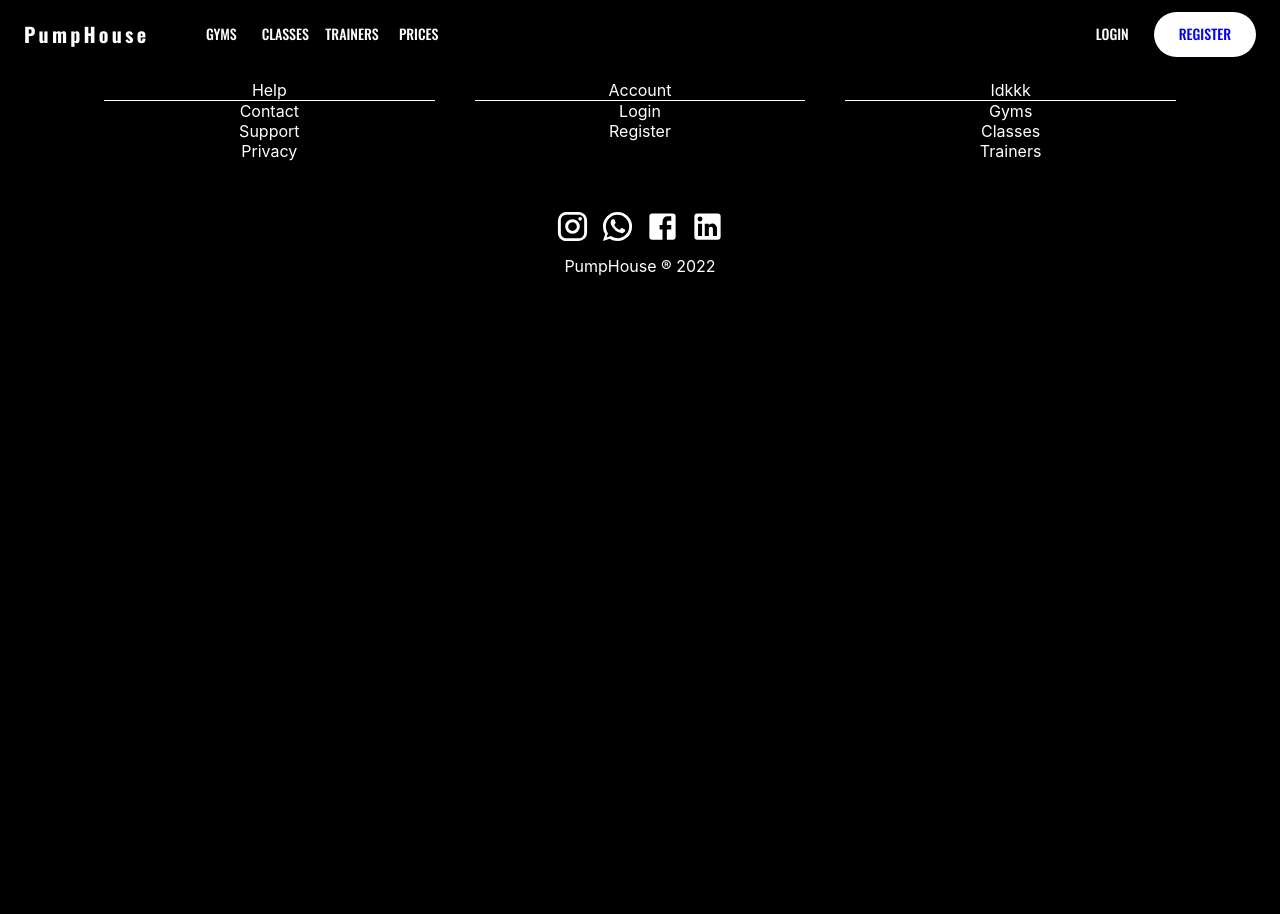
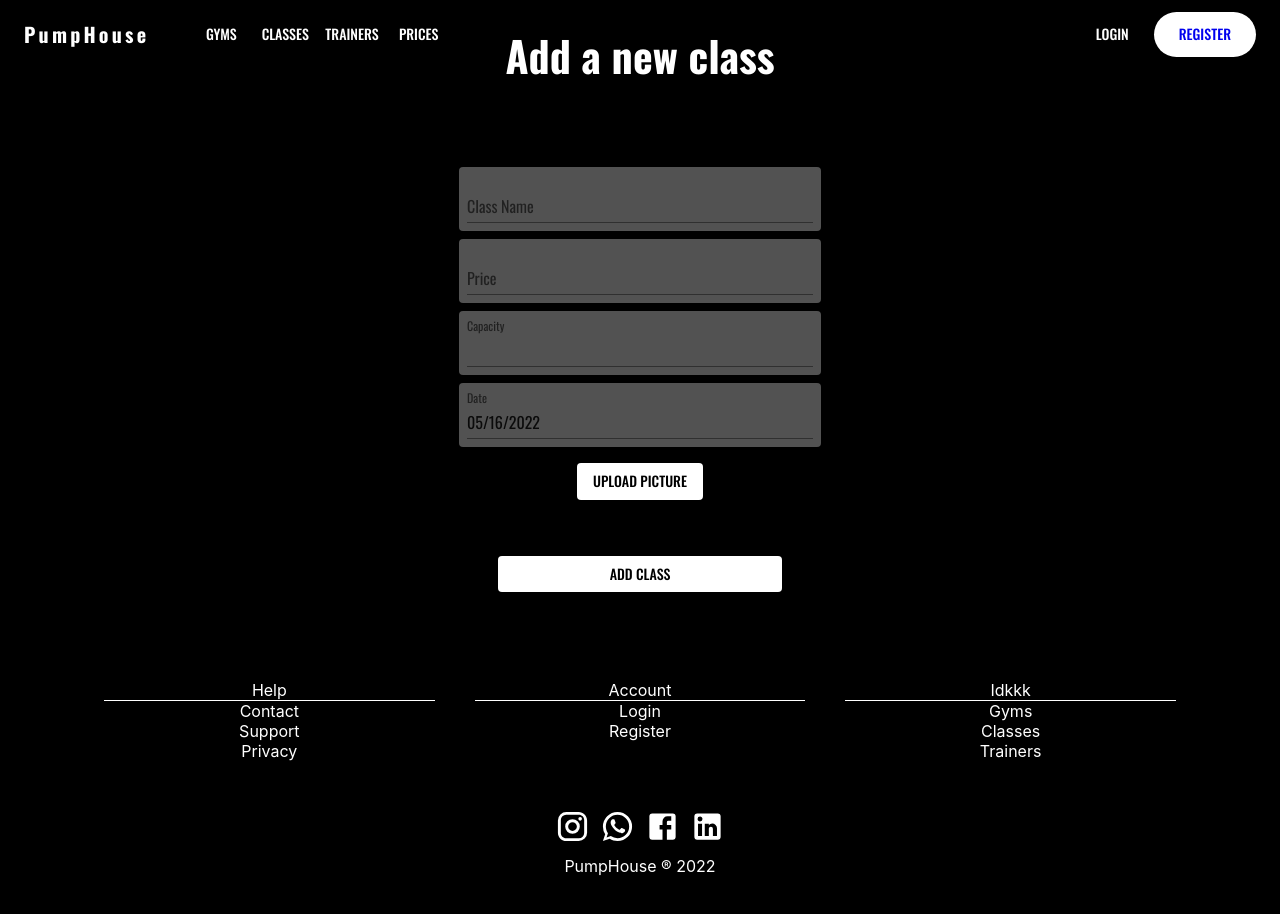
Before and after one commit to laurovicimihaela/PumpHouse, a React (Create React App) app in the folder front-end/: page /addclass in a window 1280 px wide. Shown: the top 914 px of the page. Before the commit the page ends 800 px from the top, so only its background shows below. Built offline with nearby package versions, Linux system fonts and the light colour scheme.

Commit message:
Add Class page

```diff
--- a/front-end/package.json
+++ b/front-end/package.json
@@ -7,9 +7,11 @@
     "@emotion/styled": "^11.8.1",
     "@mui/icons-material": "^5.6.2",
     "@mui/material": "^5.7.0",
+    "@mui/x-date-pickers": "^5.0.0-alpha.4",
     "@testing-library/jest-dom": "^5.16.4",
     "@testing-library/react": "^13.2.0",
     "@testing-library/user-event": "^13.5.0",
+    "date-fns": "^2.28.0",
     "react": "^18.1.0",
     "react-dom": "^18.1.0",
     "react-router-dom": "^6.3.0",
--- a/front-end/src/App.js
+++ b/front-end/src/App.js
@@ -8,6 +8,7 @@ import Prices from "./pages/Prices";
 import Gyms from "./pages/Gyms";
 import MainPage from "./pages/MainPage";
 import AddGym from "./pages/AddGym";
+import AddClass from "./pages/AddClass";
 
 function App() {
   return (
@@ -22,6 +23,7 @@ function App() {
           <Route path="/prices" element={<Prices />} />
           <Route path="/gyms" element={<Gyms />} />
           <Route path="/addgym" element={<AddGym />} />
+          <Route path="/addclass" element={<AddClass />} />
         </Routes>
       </Layout>
     </BrowserRouter>
--- /dev/null
+++ b/front-end/src/components/AddingClasses/AddClass.js
@@ -0,0 +1,98 @@
+import * as React from 'react';
+import { styled } from '@mui/material/styles';
+import Box from '@mui/material/Box';
+import Paper from '@mui/material/Paper';
+import Grid from '@mui/material/Grid';
+import { TextField } from '@mui/material';
+import Button from '@mui/material/Button';
+import Typography from '@mui/material/Typography';
+import { AdapterDateFns } from '@mui/x-date-pickers/AdapterDateFns';
+import { LocalizationProvider } from '@mui/x-date-pickers/LocalizationProvider';
+import { DatePicker } from '@mui/x-date-pickers/DatePicker';
+
+const Item = styled(Paper)(({ theme }) => ({
+  backgroundColor: theme.palette.mode === 'dark' ? '#525252' : '#525252',
+  ...theme.typography.body2,
+  padding: theme.spacing(1),
+  textAlign: 'center',
+  color: theme.palette.text.secondary,
+}));
+
+export default function BasicGrid4() {
+    const [value, setValue] = React.useState(new Date());
+  return (
+    <><Typography sx={{ fontSize: 42, fontWeight: 'bold', textAlign: "center", mb: 10, mt: 3 }} color="white" gutterBottom>
+      Add a new class
+    </Typography>
+    <Box sx={{ flexGrow: 1 }}>
+        <Grid container>
+
+          <Grid container spacing={2} marginBottom={1} justifyContent="center">
+            <Grid item xs={3.5} height={1} minWidth={300}>
+              <Item><TextField id="standard-basic" label="Class Name" variant="standard" fullWidth={true} /></Item>
+            </Grid>
+          </Grid>
+          <Grid container spacing={2} marginBottom={1} justifyContent="center">
+            <Grid item xs={3.5} height={1} minWidth={300}>
+              <Item><TextField id="standard-basic" label="Price" variant="standard" fullWidth={true} /></Item>
+            </Grid>
+          </Grid>
+          <Grid container spacing={2} marginBottom={1} justifyContent="center">
+            <Grid item xs={3.5} height={1} minWidth={300}>
+              <Item>
+              <TextField
+                id="standard-number"
+                label="Capacity"
+                type="number"
+                InputLabelProps={{
+                    shrink: true,
+                }}
+                variant="standard"
+                fullWidth={true}
+                />
+              </Item>
+            </Grid>
+          </Grid>
+          <Grid container spacing={2} marginBottom={1} justifyContent="center">
+            <Grid item xs={3.5} height={1} minWidth={300}>
+              <Item>
+              <LocalizationProvider dateAdapter={AdapterDateFns}>
+                <DatePicker
+                    label="Date"
+                    value={value}
+                    onChange={(newValue) => {
+                    setValue(newValue);
+                    }}
+                    renderInput={(params) => <TextField variant={'standard'} fullWidth={true} {...params} />}
+                />
+                </LocalizationProvider>
+              </Item>
+            </Grid>
+          </Grid>
+          <Grid container spacing={2} marginBottom={1} justifyContent="center">
+            <Grid item xs={3.5} height={1} minWidth={300} justifyContent="center">
+              <Item sx={{backgroundColor: '#0000'}}>
+              <Button
+                    variant="contained"
+                    component="label"
+                    justifyContent="center"
+                    textAlign="center"
+                    >
+                    Upload Picture
+                    <input
+                        type="file"
+                        hidden
+                    />
+                </Button>
+                </Item>
+            </Grid>
+          </Grid>
+          <Grid container spacing={2} marginBottom={1} marginTop={3} justifyContent="center">
+            <Grid item xs={2.5} height={1} minWidth={300}>
+              <Button variant="contained" fullWidth={true}>ADD CLASS</Button>
+            </Grid>
+          </Grid>
+        </Grid>
+      </Box></>
+  );
+}
--- /dev/null
+++ b/front-end/src/pages/AddClass.js
@@ -0,0 +1,9 @@
+import BasicGrid4 from "../components/AddingClasses/AddClass";
+
+const AddClass = (props) => {
+    return (
+        <BasicGrid4 />
+    );
+};
+
+export default AddClass;
```
Also changed, not shown: 1 other file (tests, documents, lock files or other folders).
